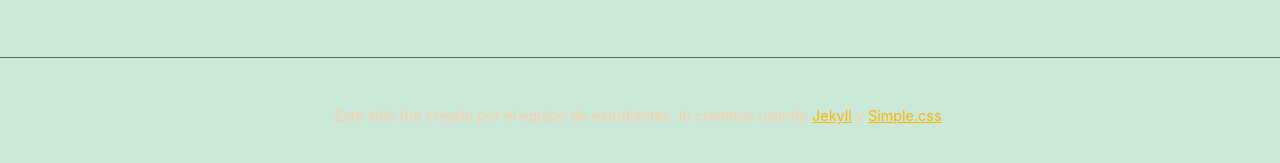
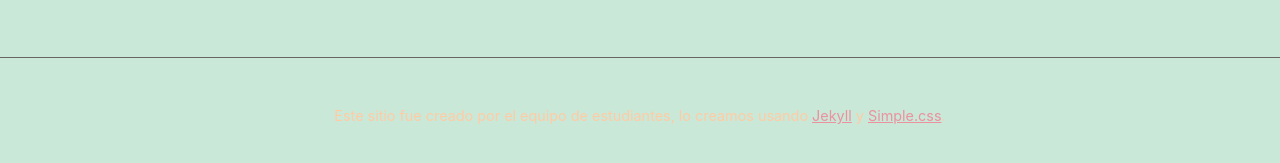
Before and after one commit to Oiuhukt/modeyrep, a Jekyll site: the page built from index.md, in a window 1280 px wide. Shown: the part 549-712 px from the top of the page. Built offline with Jekyll 4.4.1, drawn with Linux system fonts in a browser that asks for light colours.

Commit message:
CAmbio de colores

```diff
--- a/_includes/custom.css
+++ b/_includes/custom.css
@@ -20,8 +20,8 @@
   --text: #000000;
   --text-light: #ffffff;
   --border: #666;
-  --accent: #FFB300;
-  --accent-light: #FFECB3;
+  --accent: #EB919F;
+  --accent-light: #3D7F82;
   --code: #F06292;
   --preformatted: #CCC;
   --disabled: #111;
```
